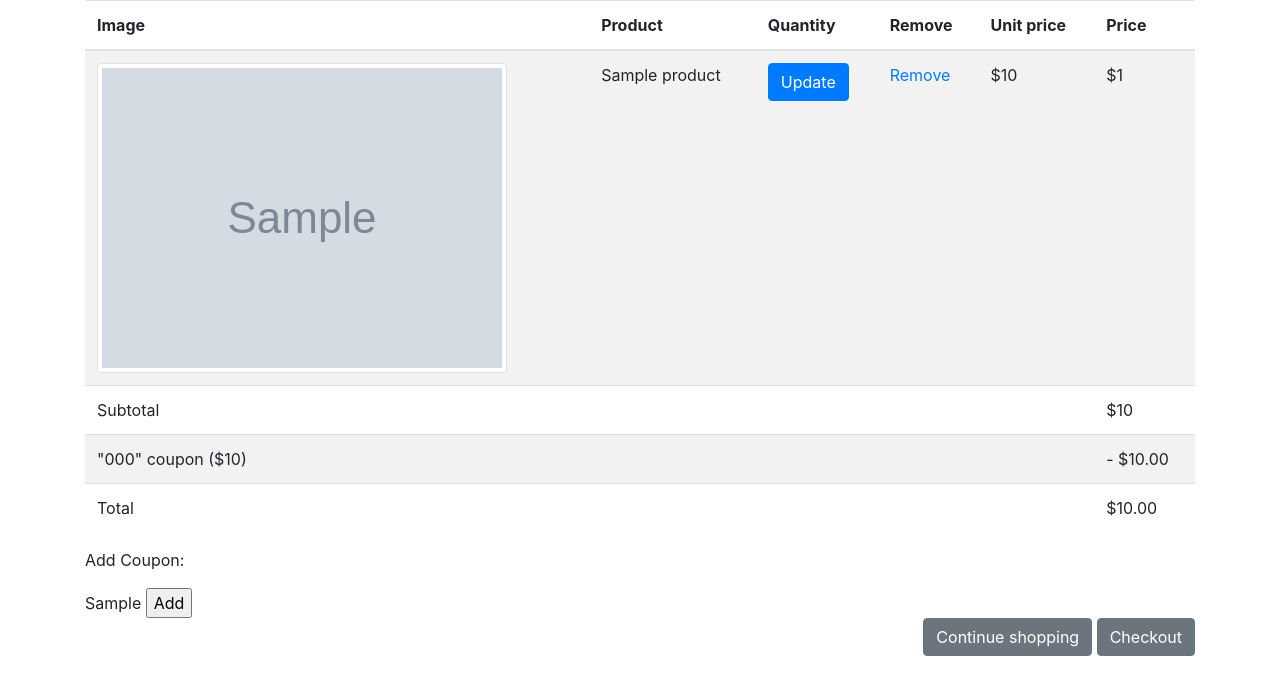
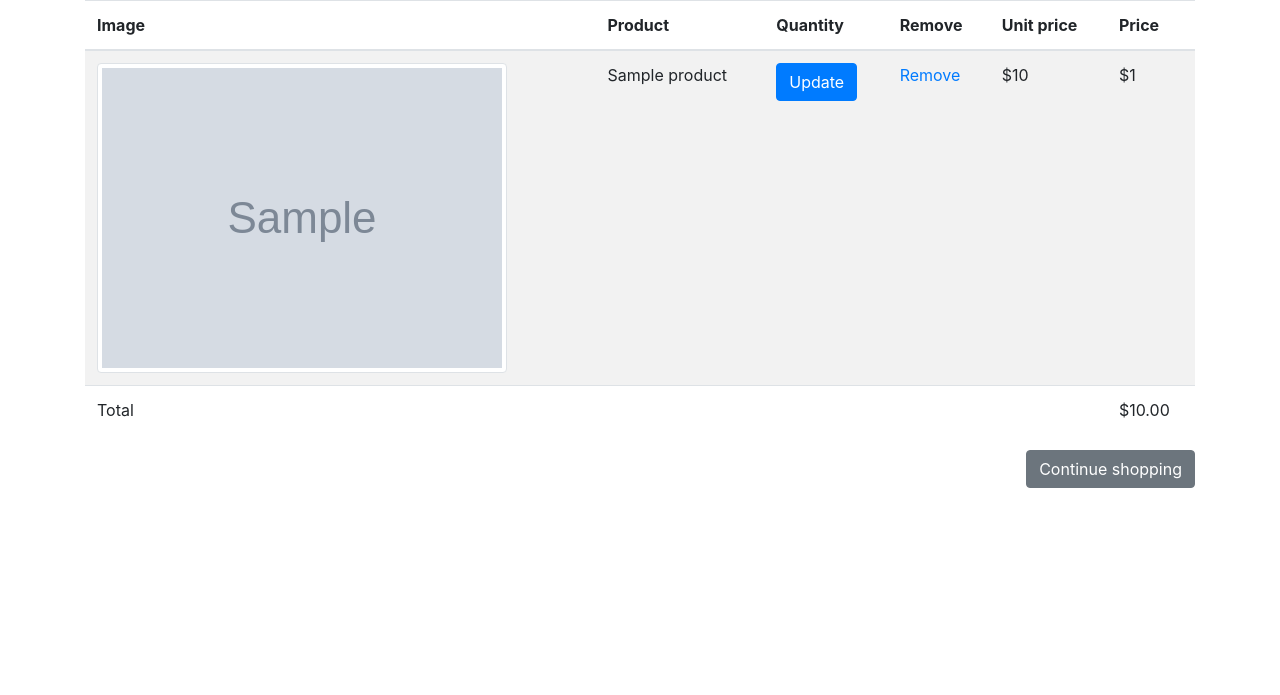
Before and after one commit to 4-tune-studio/greendoor, a Django app: template templates/cart/detail.html in a window 1280 px wide. Shown: the part 58-753 px from the top of the page. Run offline with Django 4.2, Linux system fonts and the light colour scheme; the template is opened without the code that fills it: most values are stand-ins (such as "Sample title", 1, 10 or a date in 2020); grey boxes marked "Sample" are stand-in pictures; some libraries are stand-ins or nearby versions.

Commit message:
추가 - 장바구니 기능 추가 #49

```diff
--- a/cart/context_processors.py
+++ b/cart/context_processors.py
@@ -3,4 +3,4 @@ from .cart import Cart
 
 def cart(request):
     cart = Cart(request)
-    return {'cart': cart}
+    return {"cart": cart}
--- a/cart/views.py
+++ b/cart/views.py
@@ -11,6 +11,7 @@ from .forms import AddProductForm
 # 데코레이터 의미 POST method만으로 접속이 가능하다
 @require_POST
 def add(request: HttpRequest, product_id: int) -> HttpResponse:
+    print(type(product_id))
     cart = Cart(request)
     product = get_object_or_404(Product, id=product_id)
 
@@ -25,7 +26,7 @@ def add(request: HttpRequest, product_id: int) -> HttpResponse:
     return redirect("cart:detail")
 
 
-def remove(request: HttpRequest, product_id: str) -> HttpResponse:
+def remove(request: HttpRequest, product_id: int) -> HttpResponse:
     cart = Cart(request)
     product = get_object_or_404(Product, id=product_id)
     cart.remove(product)
@@ -37,4 +38,4 @@ def detail(request: HttpRequest) -> HttpResponse:
     for product in cart:
         product["quantity_form"] = AddProductForm(initial={"quantity": product["quantity"], "is_update": True})
 
-    return render(request, "product/detail.html", {"cart": cart})
+    return render(request, "cart/detail.html", {"cart": cart})
--- a/product/views.py
+++ b/product/views.py
@@ -4,8 +4,8 @@ from django.http import HttpRequest, HttpResponse
 from django.shortcuts import get_object_or_404, render
 
 from cart.forms import AddProductForm
+from product.models import Category, Product
 
-from product.models import Product, Category
 
 # request는 장고 뷰가 던져질때 자연스럽게 들어오는 request 객체를 이용
 def product_in_category(request: HttpRequest, category_slug=None) -> HttpResponse:
@@ -37,7 +37,7 @@ def product_in_category(request: HttpRequest, category_slug=None) -> HttpRespons
     )
 
 
-def product_detail(request: HttpRequest, id : str, product_slug=None) -> HttpResponse:
+def product_detail(request: HttpRequest, id: int, product_slug=None) -> HttpResponse:
     product = get_object_or_404(Product, id=id, slug=product_slug)
     add_to_cart = AddProductForm(initial={"quantity": 1})
     return render(request, "product/detail.html", {"product": product, "add_to_cart": add_to_cart})
--- a/templates/cart/detail.html
+++ b/templates/cart/detail.html
@@ -41,18 +41,18 @@
             </tr>
             {% endwith %}
         {% endfor %}
-        {% if cart.coupon %}
-            <tr class="subtotal">
-                <td>Subtotal</td>
-                <td colspan="4"></td>
-                <td >${{ cart.get_product_total }}</td>
-            </tr>
-            <tr>
-                <td>"{{ cart.coupon.code }}" coupon (${{ cart.coupon.amount }})</td>
-                <td colspan="4"></td>
-                <td >- ${{ cart.get_discount_total|floatformat:"2" }}</td>
-            </tr>
-        {% endif %}
+{#        {% if cart.coupon %}#}
+{#            <tr class="subtotal">#}
+{#                <td>Subtotal</td>#}
+{#                <td colspan="4"></td>#}
+{#                <td >${{ cart.get_product_total }}</td>#}
+{#            </tr>#}
+{#            <tr>#}
+{#                <td>"{{ cart.coupon.code }}" coupon (${{ cart.coupon.amount }})</td>#}
+{#                <td colspan="4"></td>#}
+{#                <td >- ${{ cart.get_discount_total|floatformat:"2" }}</td>#}
+{#            </tr>#}
+{#        {% endif %}#}
         <tr class="total">
             <td>Total</td>
             <td colspan="4"></td>
@@ -60,17 +60,17 @@
         </tr>
         </tbody>
     </table>
-    <p>
-        Add Coupon:
-    </p>
-    <form action='{% url "coupon:add" %}' method="post">
-        {{ add_coupon }}
-        <input type="submit" value="Add">
-        {% csrf_token %}
-    </form>
+{#    <p>#}
+{#        Add Coupon:#}
+{#    </p>#}
+{#    <form action='{% url "coupon:add" %}' method="post">#}
+{#        {{ add_coupon }}#}
+{#        <input type="submit" value="Add">#}
+{#        {% csrf_token %}#}
+{#    </form>#}
 
     <p class="text-right">
-        <a href="{% url 'shop:product_all' %}" class="btn btn-secondary">Continue shopping</a>
-        <a href="{% url 'order:order_create' %}" class="btn btn-secondary">Checkout</a>
+        <a href="{% url 'product:product_all' %}" class="btn btn-secondary">Continue shopping</a>
+{#        <a href="{% url 'order:order_create' %}" class="btn btn-secondary">Checkout</a>#}
     </p>
 {% endblock %}
```
Also changed, not shown: cart/cart.py (+29 -78 lines), config/urls.py (+8 -7 lines).
